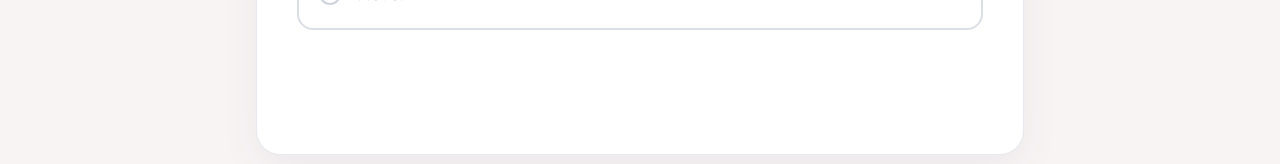
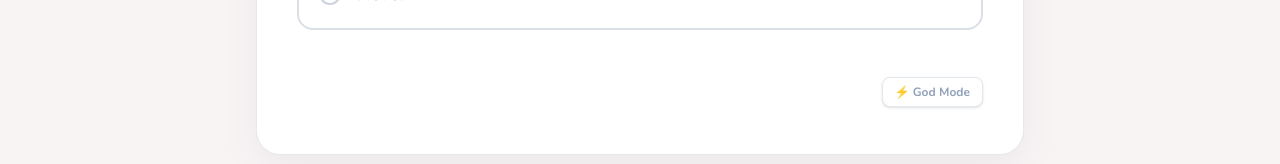
Before and after one commit to Sinadehesh/OopsCupid, a Next.js app: page /is-he-cheating in a window 1280 px wide. Shown: the part 1726-1890 px from the top of the page. Built offline with nearby package versions, Linux system fonts and the light colour scheme; a web font is replaced by a local one.

Commit message:
feat: added god mode button for fast development and previewing results

```diff
--- a/components/features/QuizWidget.tsx
+++ b/components/features/QuizWidget.tsx
@@ -237,6 +237,23 @@ export default function QuizWidget({ quizName }: { quizName: string }) {
     }, 400);
   };
 
+  const handleGodMode = () => {
+    const fakeAnswers = { ...answers };
+    activeQuestions.forEach(q => {
+      if (!fakeAnswers[q.id]) {
+        fakeAnswers[q.id] = q.options[Math.floor(Math.random() * q.options.length)];
+      }
+    });
+    // Prevent crashes by ensuring demographic questions have valid specific answers
+    if (quizName === 'attachment-style') {
+      fakeAnswers['demo_1'] = 'Single';
+      fakeAnswers['demo_2'] = 'No';
+      fakeAnswers['demo_3'] = 'Woman';
+    }
+    setAnswers(fakeAnswers);
+    setCurrentIndex(activeQuestions.length);
+  };
+
   const handleBack = () => {
     if (currentIndex > 0 && !isAnimating) {
       setIsAnimating(true);
@@ -386,7 +403,7 @@ export default function QuizWidget({ quizName }: { quizName: string }) {
       </div>
 
       {/* FOOTER: Back Button */}
-      <div className="mt-10 flex justify-start">
+      <div className="mt-10 flex justify-between items-center">
         <button
           onClick={handleBack}
           disabled={currentIndex === 0 || isAnimating || selectedAnswer !== null}
@@ -395,7 +412,9 @@ export default function QuizWidget({ quizName }: { quizName: string }) {
               ? 'opacity-0 pointer-events-none'
               : colors.btnBack}`}
         >
-          <span>←</span> Back
+          <span>←</span> Back</button>
+        <button onClick={handleGodMode} type="button" title="Instantly jump to results" className="text-[10px] md:text-xs font-bold text-slate-400 hover:text-slate-600 transition-all border border-slate-200 hover:border-slate-300 rounded-lg px-3 py-1.5 ml-auto bg-white shadow-sm">
+          ⚡ God Mode
         </button>
       </div>
 
```
